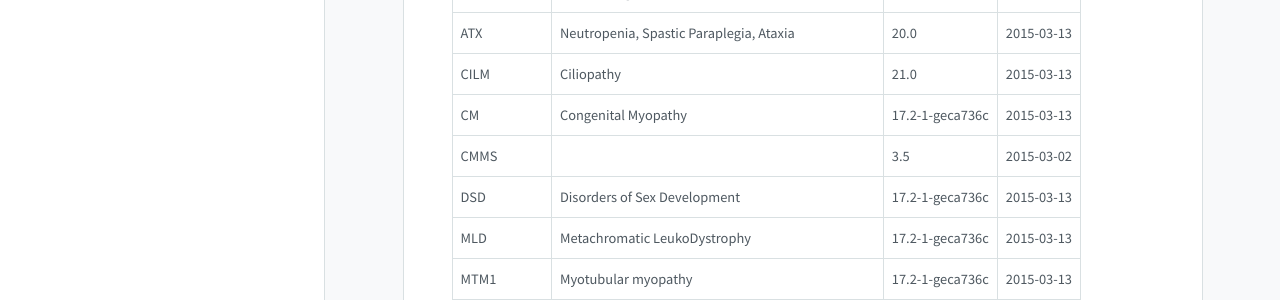
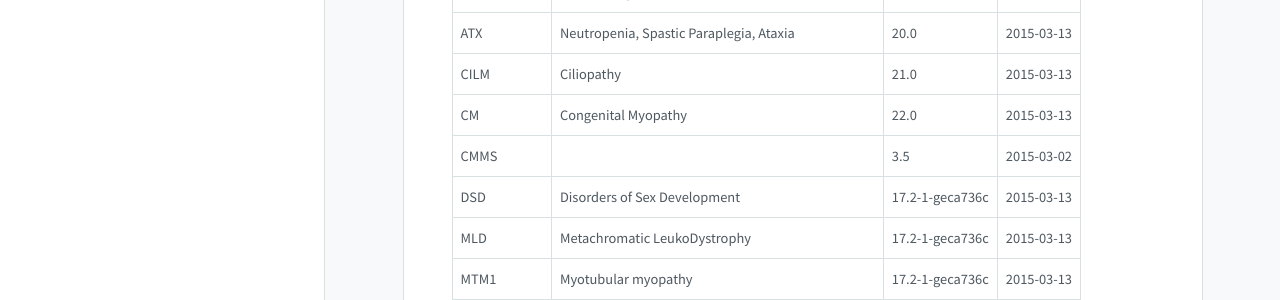
Before and after one commit to Clinical-Genomics/clinical-genomics.github.io, a Jekyll site: the page built from _pages/namnpagenlistor.md, in a window 1280 px wide. Shown: the part 249-549 px from the top of the page. Built offline with Jekyll 4.4.1, drawn with Linux system fonts in a browser that asks for light colours; nearby versions of some CDN libraries.

Commit message:
Update to cust002-CM.txt

```diff
--- a/_pages/namnpagenlistor.md
+++ b/_pages/namnpagenlistor.md
@@ -12,7 +12,7 @@ title: Namn på genlistor
 |AD|Alfa Dystroglykanopathy|19.0|2015-03-13|
 |ATX|Neutropenia, Spastic Paraplegia, Ataxia|20.0|2015-03-13|
 |CILM|Ciliopathy|21.0|2015-03-13|
-|CM|Congenital Myopathy|17.2-1-geca736c|2015-03-13|
+|CM|Congenital Myopathy|22.0|2015-03-13|
 |CMMS||3.5|2015-03-02|
 |DSD|Disorders of Sex Development|17.2-1-geca736c|2015-03-13|
 |MLD|Metachromatic LeukoDystrophy|17.2-1-geca736c|2015-03-13|
```
